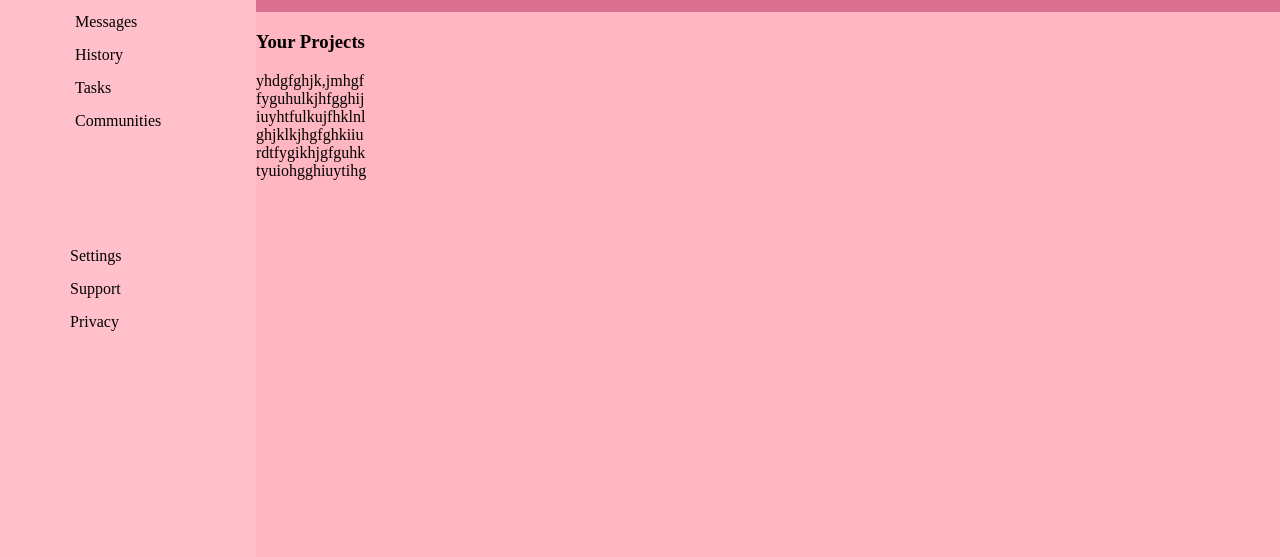
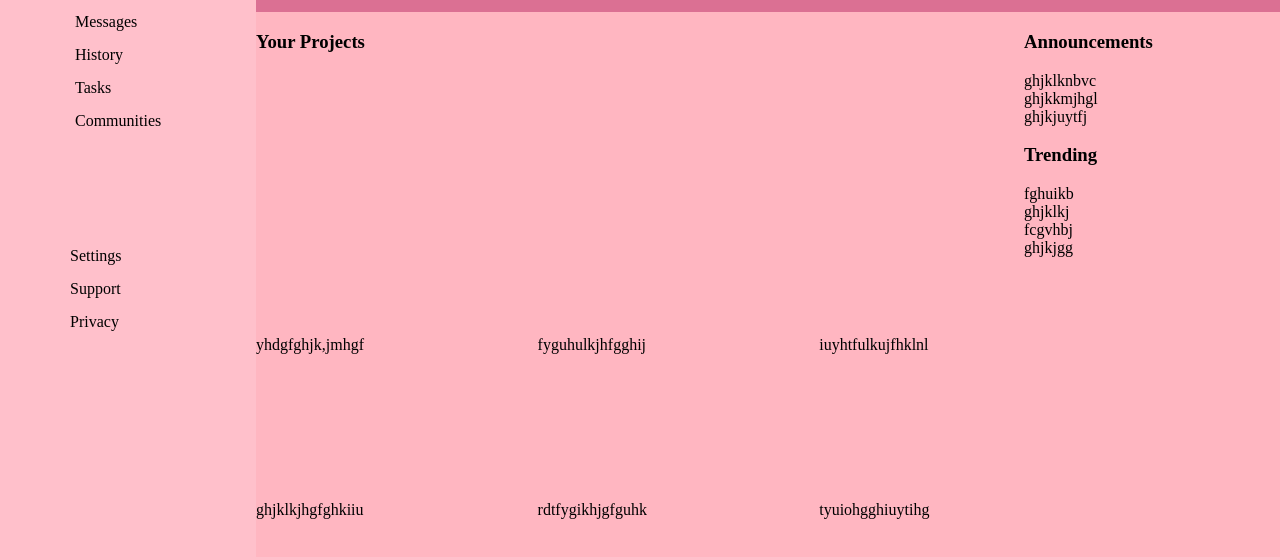
Before and after one commit to ms-candy-codes/Admin-Dashboard, a website: page index.html in a window 1280 px wide. Shown: the part 175-732 px from the top of the page. Drawn offline with Linux system fonts and the light colour scheme.

Commit message:
Start structure of article section

```diff
--- a/index.html
+++ b/index.html
@@ -57,21 +57,30 @@
         </div>
         <div class="article">
         <div class="project-section">
-            <h3>Your Projects</h3>
             <div>
-                yhdgfghjk,jmhgf
+                <h3>Your Projects</h3>
             </div>
+            <div class="project-section-info">
+            <div>yhdgfghjk,jmhgf</div>
             <div>fyguhulkjhfgghij</div>
             <div>iuyhtfulkujfhklnl</div>
             <div>ghjklkjhgfghkiiu</div>
             <div>rdtfygikhjgfguhk</div>
             <div>tyuiohgghiuytihg</div>
+            </div>
         </div>
         <div class="announcement-section">
-
+            <h3>Announcements</h3>
+            <div>ghjklknbvc</div>
+            <div>ghjkkmjhgl</div>
+            <div>ghjkjuytfj</div>
+        <div class="trending-section">
+            <h3>Trending</h3>
+            <div>fghuikb</div>
+            <div>ghjklkj</div>
+            <div>fcgvhbj</div>
+            <div>ghjkjgg</div>
         </div>
-        <div class="trending-section">
-
         </div>
     </div>
     </div>
--- a/style.css
+++ b/style.css
@@ -120,6 +120,23 @@ input{
 
 .article{
     background-color: lightpink;
+    display: grid;
     grid-row: 3/4;
     grid-column: 2/3;
+    grid-template-columns: 3fr 1fr;
+    /* grid-template-rows: ; */
 }
+
+.project-section{
+    display: grid;
+    grid-template-columns: 1fr;
+    grid-row: 1/2;
+    grid-column: 1/2;
+}
+
+.project-section-info{
+    display: grid;
+    grid-template-columns: repeat(3, 1fr);
+    grid-template-columns: repeat(3, 1fr);
+    gap: 10%;
+}
```
Also changed, not shown: 1 other file.
